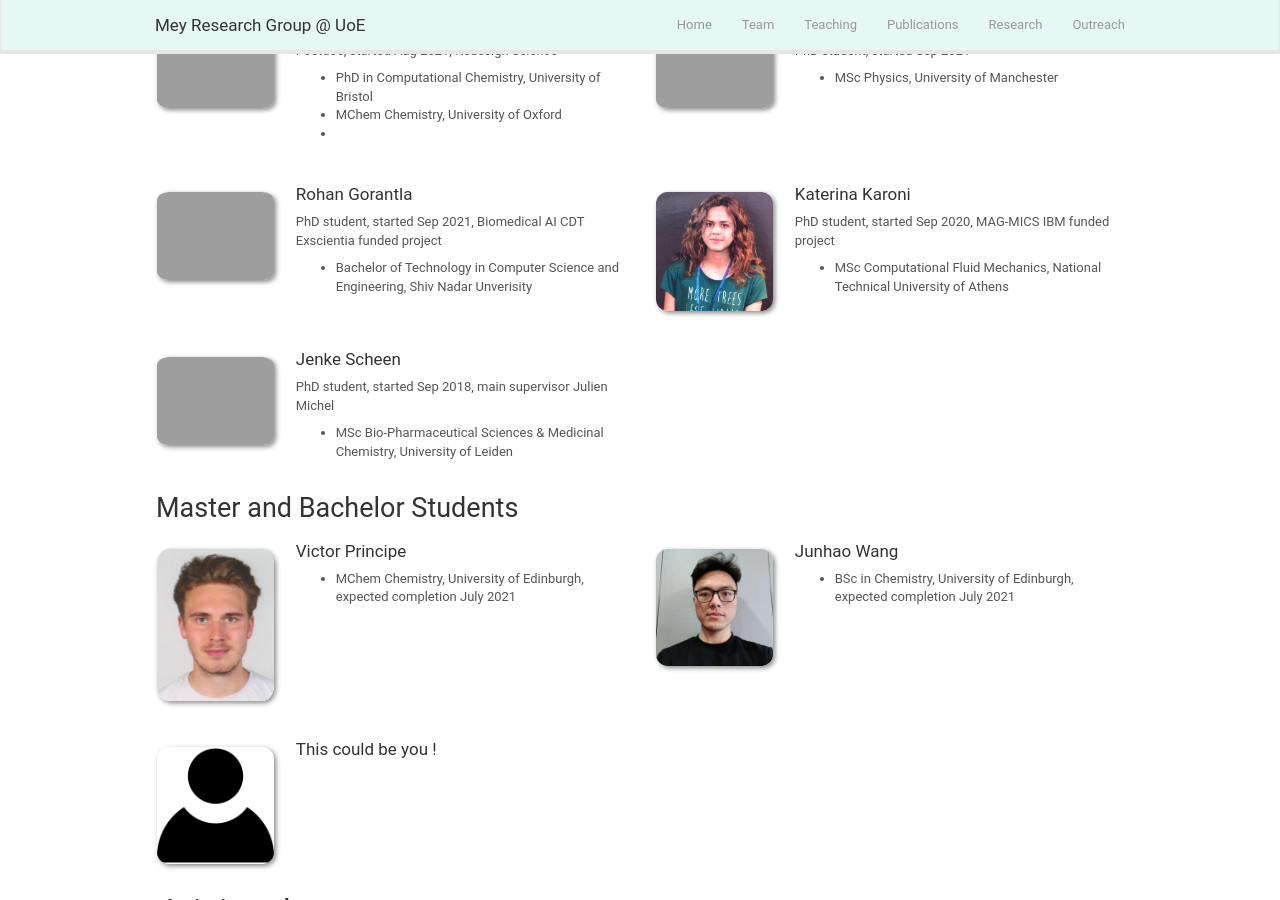
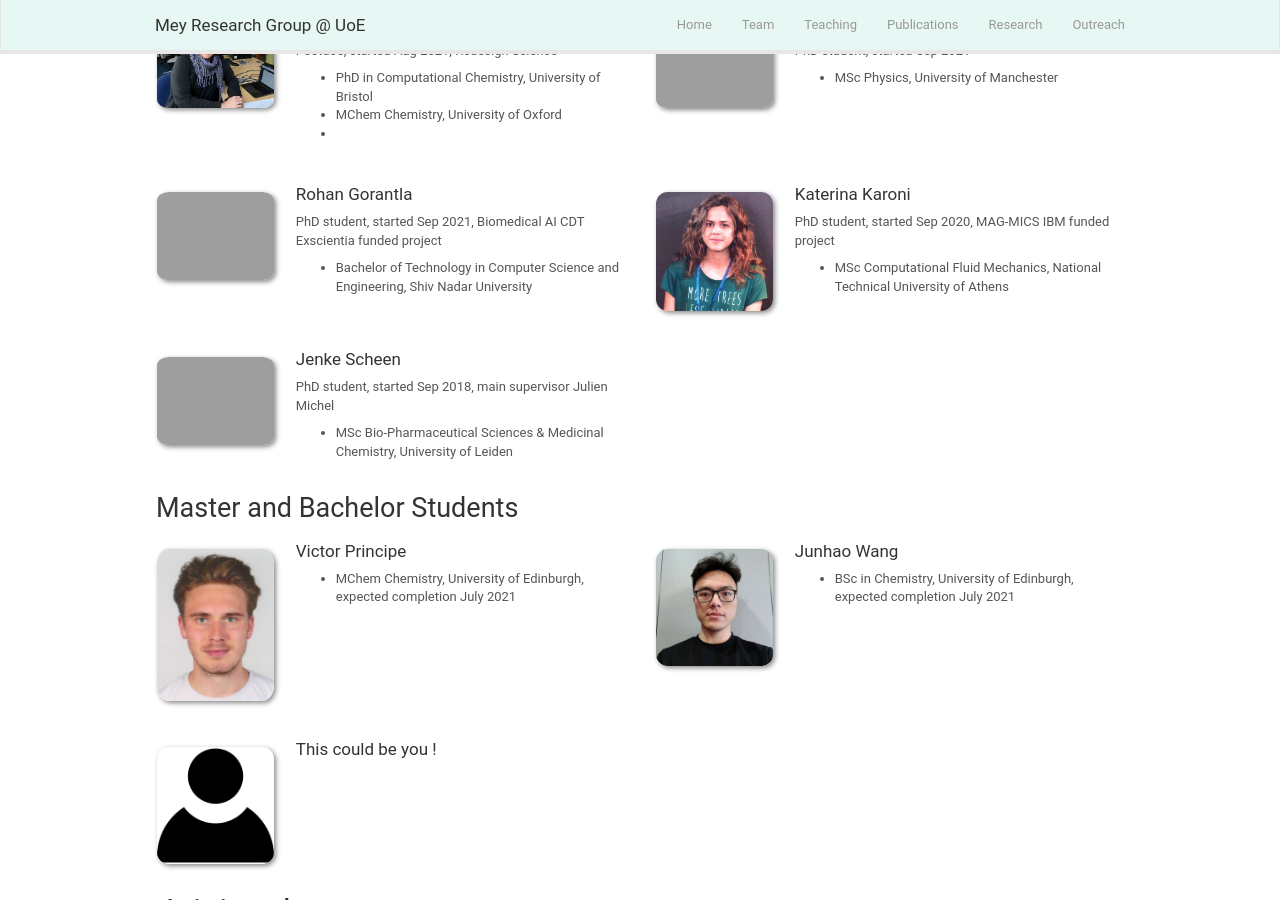
Before and after one commit to mozhu621/intellistream.github.io, a Jekyll site: the page built from _pages/team.md, in a window 1280 px wide and 900 px high, scrolled down 418 px. Built offline with Jekyll 4.4.1, drawn with Linux system fonts in a browser that asks for light colours; nearby versions of some CDN libraries.

Commit message:
updating new students

```diff
--- a/_data/team_members.yml
+++ b/_data/team_members.yml
@@ -1,5 +1,5 @@
 - name: Rob Arbon
-  photo: rob_arbon.jpg
+  photo: rob.jpg
   info: Postdoc, started Aug 2021, Redesign Science
   number_educ: 3
   education1: PhD in Computational Chemistry, University of Bristol
@@ -13,10 +13,10 @@
   education1: MSc Physics, University of Manchester
 
 - name: Rohan Gorantla
-  photo: rohan_gorantla.jpg
+  photo: rohan.jpg
   info: PhD student, started Sep 2021, Biomedical AI CDT Exscientia funded project
   number_educ: 1
-  education1: Bachelor of Technology in Computer Science and Engineering, Shiv Nadar Unverisity
+  education1: Bachelor of Technology in Computer Science and Engineering, Shiv Nadar University
 
 
 - name: Katerina Karoni
```
Also changed, not shown: _pages/home.md (+0 -3 lines), images/teampic/rob.jpg (added), 1 other file.
